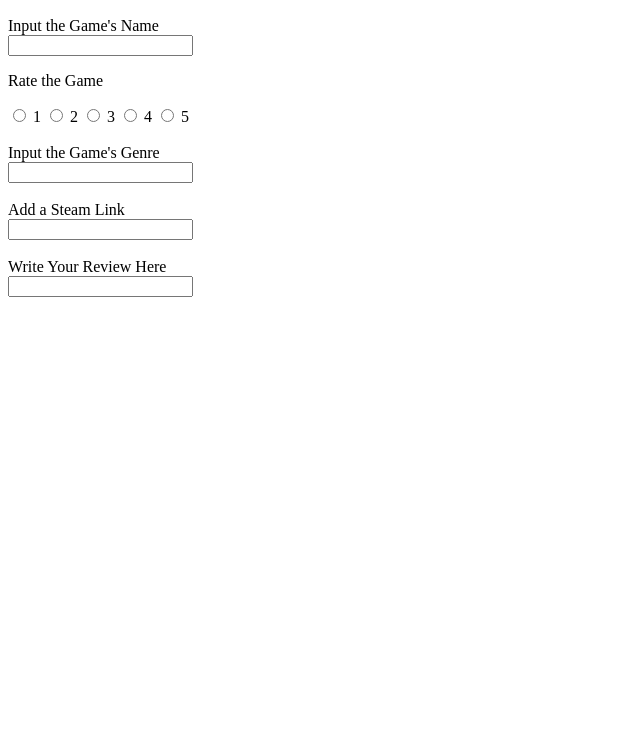
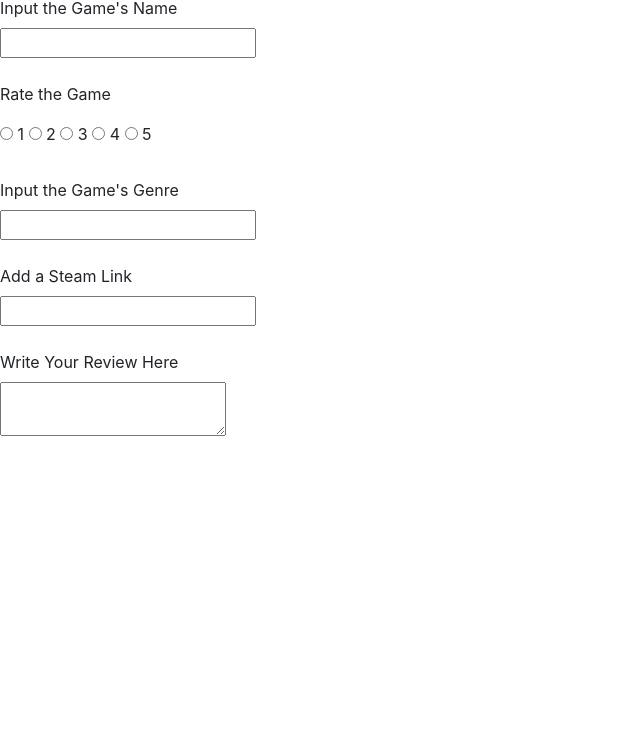
Before and after one commit to SteveKoutsodontis/Review-Core, a website: page public/review.html in a window 1280 px wide. Shown: the part 50-800 px from the top of the page, without its empty margins (0-640 px from the left). Drawn offline with nearby package versions, Linux system fonts and the light colour scheme.

Commit message:
Minor adjustments

```diff
--- a/public/review.html
+++ b/public/review.html
@@ -4,6 +4,7 @@
     <meta charset="UTF-8">
     <meta http-equiv="X-UA-Compatible" content="IE=edge">
     <meta name="viewport" content="width=device-width, initial-scale=1.0">
+    <link rel="stylesheet" href="https://stackpath.bootstrapcdn.com/bootstrap/4.1.3/css/bootstrap.min.css" integrity="sha384-MCw98/SFnGE8fJT3GXwEOngsV7Zt27NXFoaoApmYm81iuXoPkFOJwJ8ERdknLPMO" crossorigin="anonymous">
     <title>Review Core</title>
 </head>
 <body>
@@ -11,7 +12,7 @@
     <form>
         <h2>Write a Review</h2>
         <label for="gamename">Input the Game's Name</label><br>
-        <input type="text" id="gamename" name="gamename"><br>
+        <input type="text" id="gamename" name="gamename"><br><br>
 
         <p>Rate the Game</p>
         <input type="radio" id="rating-1" name="rating" value="rating-1">
@@ -32,8 +33,8 @@
         <input type="text" id="steamlink" name="steamlink"><br><br>
 
         <label for="user-review">Write Your Review Here</label><br>
-        <input type="text" id="user-review" name="user-review"><br>
-        <!-- <textarea name="user-review"></textarea> -->
+        <!-- <input type="text" id="user-review" name="user-review"><br> -->
+        <textarea name="user-review"></textarea>
     </form>
 
 </body>
```
